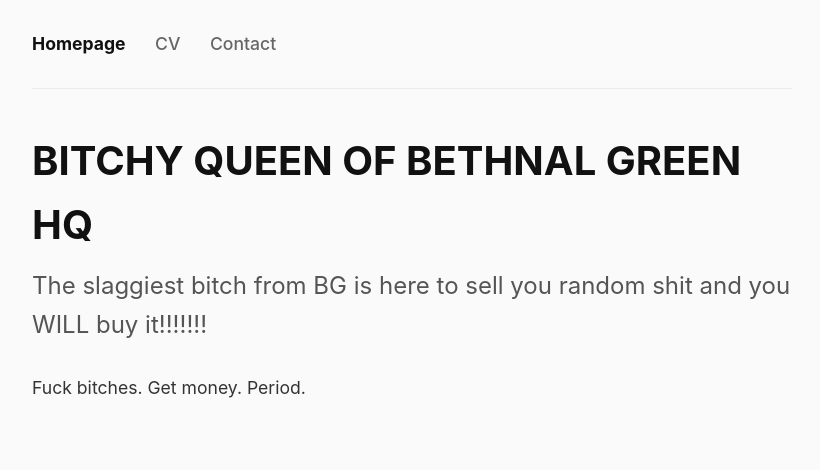
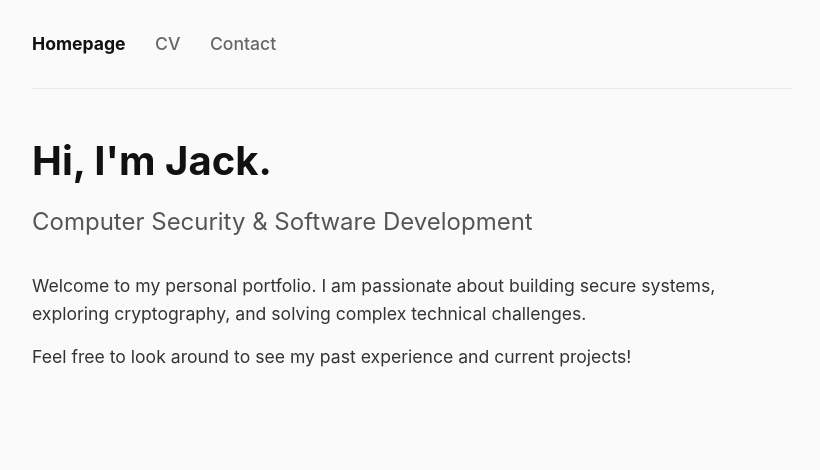
Before and after one commit to jackdavies004/jackdavies004.github.io, a plain HTML site: page index.html in a window 1280 px wide. Shown: the whole page, without its empty margins (228-1048 px from the left). Drawn offline with Linux system fonts and the light colour scheme.

Commit message:
Revise portfolio content and header information
Updated the content of the portfolio page to introduce Jack and his interests in computer security and software development.

```diff
--- a/index.html
+++ b/index.html
@@ -17,12 +17,13 @@
 
   <main>
     <header class="hero">
-      <h1>BITCHY QUEEN OF BETHNAL GREEN HQ</h1>
-      <h2>The slaggiest bitch from BG is here to sell you random shit and you WILL buy it!!!!!!!</h2>
+      <h1>Hi, I'm Jack.</h1>
+      <h2>Computer Security & Software Development</h2>
     </header>
 
     <section class="content">
-      <p>Fuck bitches. Get money. Period.</p>
+      <p>Welcome to my personal portfolio. I am passionate about building secure systems, exploring cryptography, and solving complex technical challenges.</p>
+      <p>Feel free to look around to see my past experience and current projects!</p>
     </section>
   </main>
 </body>
```
